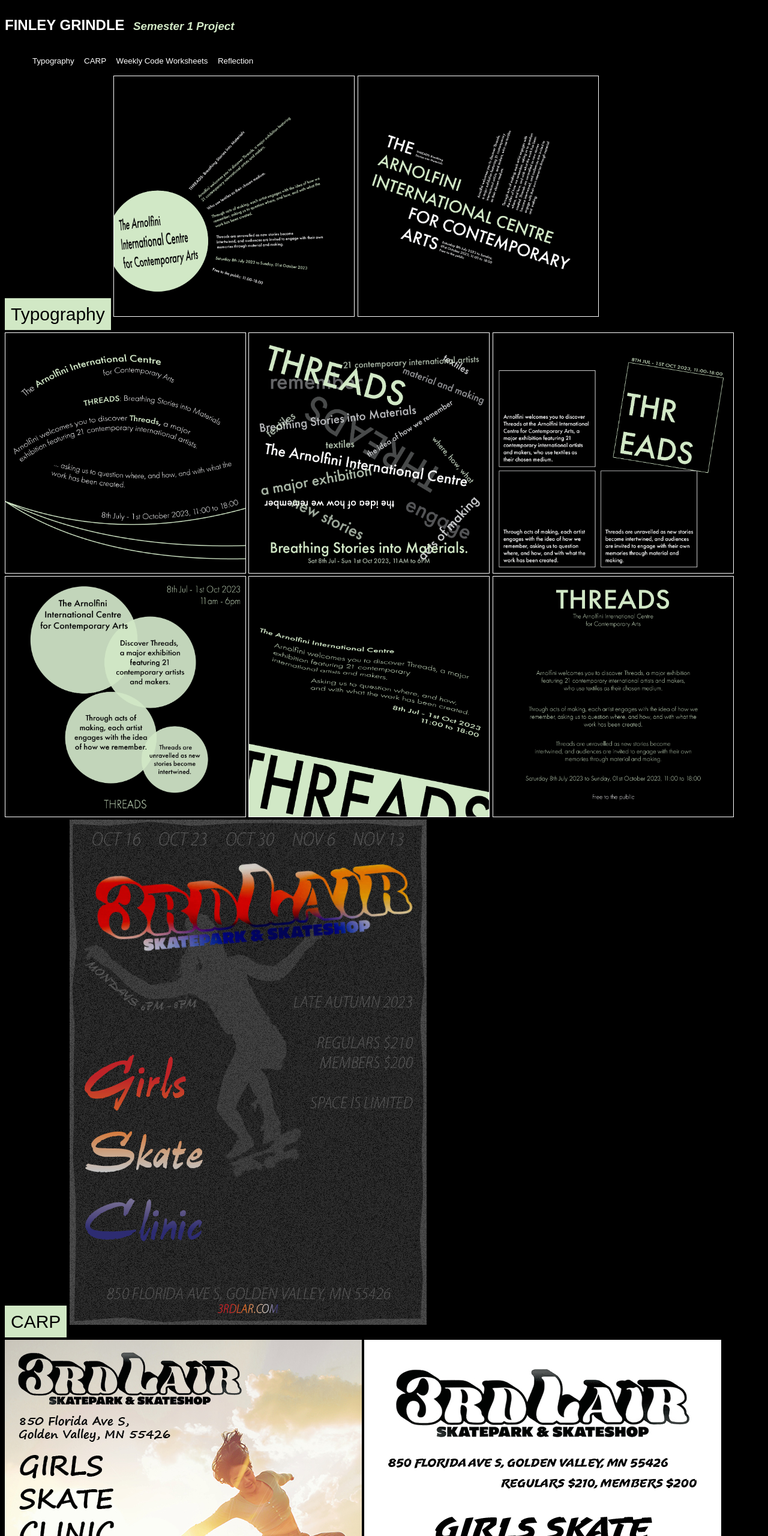
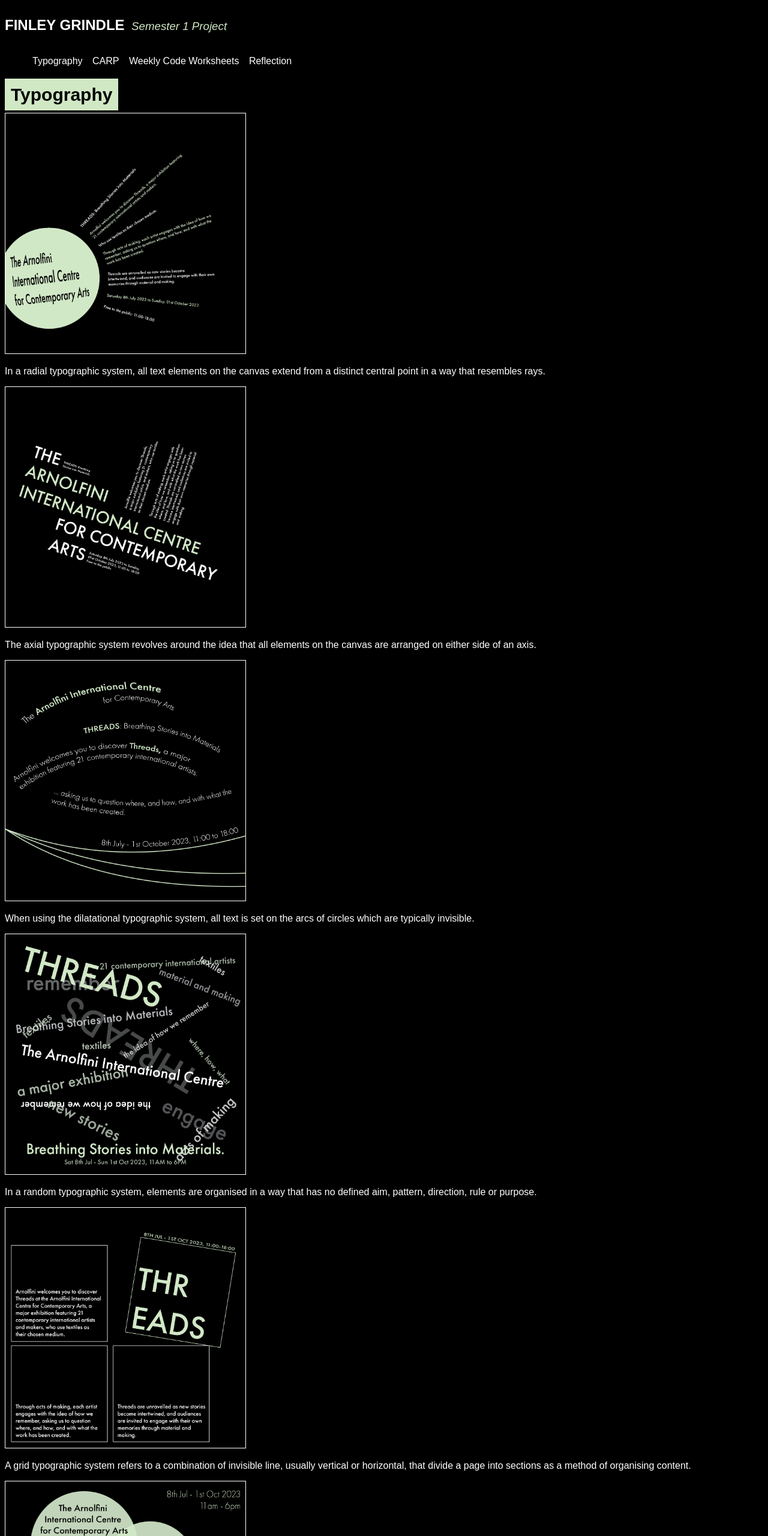
Before and after one commit to finleygrindle/Semester-1-project, a plain HTML site: page index.html in a window 1280 px wide. Shown: the top 2560 px of the page at 60% size. Drawn offline with Linux system fonts and the light colour scheme; a web font is replaced by a local one.

Commit message:
Adding description to typography

```diff
--- a/index.html
+++ b/index.html
@@ -23,14 +23,31 @@
     <main>
         <div class="Typography">
             <span>Typography</span>
+        </div>
+
+        <div class="container">
             <img class="typ" src="images/typography-01.png">
+            <p>In a radial typographic system, all text elements on the canvas extend from a distinct central point in a way that resembles rays.</p>
             <img class="typ" src="images/typography-02.png">
+            <p>The axial typographic system revolves around the idea that all elements on the canvas are arranged on either side of an axis.</p>
+        </div>
+        <div class="container">
             <img class="typ" src="images/typography-03.png">
+            <p>When using the dilatational typographic system, all text is set on the arcs of circles which are typically invisible.</p>
             <img class="typ" src="images/typography-04.png">
+            <p>In a random typographic system, elements are organised in a way that has no defined aim, pattern, direction, rule or purpose.</p>
+        </div>
+        <div class="container">
             <img class="typ" src="images/typography-05.png">
+            <p>A grid typographic system refers to a combination of invisible line, usually vertical or horizontal, that divide a page into sections as a method of organising content.</p>
             <img class="typ" src="images/typography-06.png">
+            <p>The modular typographic system refers to a method that involves repeated structures or shapes to break up the elements of the page.</p>
+        </div>
+        <div class="container">
             <img class="typ" src="images/typography-07.png">
+            <p>In a transitional typographic system, a page is organised in layers of text with informal banding.</p>
             <img class="typ" src="images/typography-08.png">
+            <p>When using a bilateral typographic system, all text / elements are arranged symmetrically on a single axis.</p>
         </div>
 
         <div class="CARP">
--- a/styles.css
+++ b/styles.css
@@ -1,6 +1,7 @@
 body {
     background-color: black;
     font-family: "futura-pt", sans-serif;
+    font-weight: 400;
 }
 
 button {
@@ -8,6 +9,7 @@
     background: none;
     color: white;
     font-family: "futura-pt", sans-serif;
+    font-size: 16px;
 }
 
 span {
@@ -18,20 +20,29 @@
     vertical-align: middle;
     color: black;
     font-size: 30px;
+    font-weight: 600;
 }
 
 h2 {
     color: white;
+    font-style: normal;
+    font-weight: 600;
 }
 
 h3 {
     color: #D1E8C5;
     font-family: "futura-pt", sans-serif;
     font-style: italic;
-    padding-left: 10px;
+    padding-left: 7px;
+    font-weight: 400;
 }
 
 .typ {
     width: 400px;
     border: 1px solid white;
 }
+
+.container {
+    display: inline-block;
+    color: white;
+}
```
